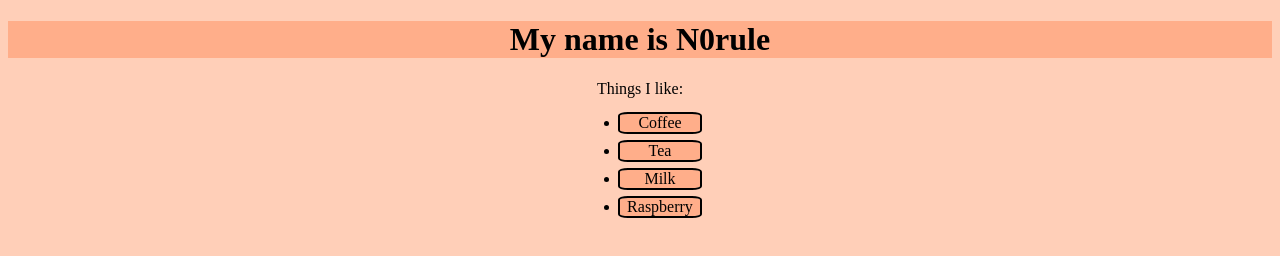
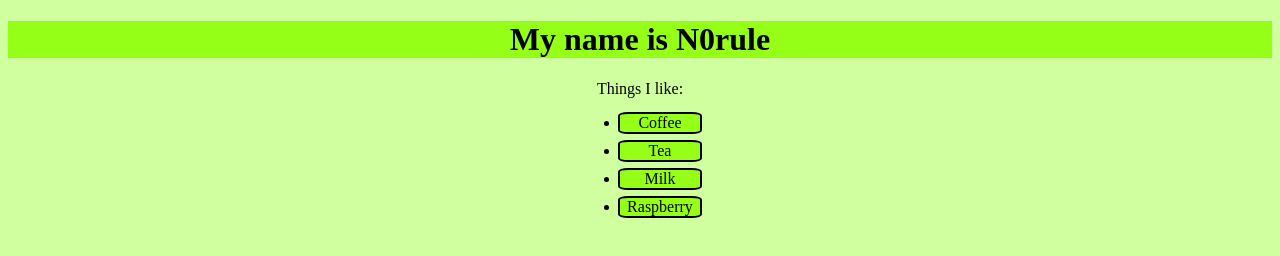
Before and after one commit to N0rule/N0rule.github.io, a plain HTML site: page site.html in a window 1280 px wide. Drawn offline with Linux system fonts and the light colour scheme.

Commit message:
changed colors to green

```diff
--- a/styles.css
+++ b/styles.css
@@ -1,9 +1,9 @@
 body {
-    background-color: #ffcfb8;
+    background-color: #d0ffa0;
 }
 
 h1 {
-    background-color: #ffae8a;
+    background-color: #96ff18;
     text-align: center;
 }
 p
@@ -21,7 +21,7 @@ li
     text-align: center;
     border-radius: 10%;
     width: 80px;
-    background-color: #ffae8a;
+    background-color: #96ff18;
     margin-top: 10px;
     outline: 2px solid black;
 }
```
